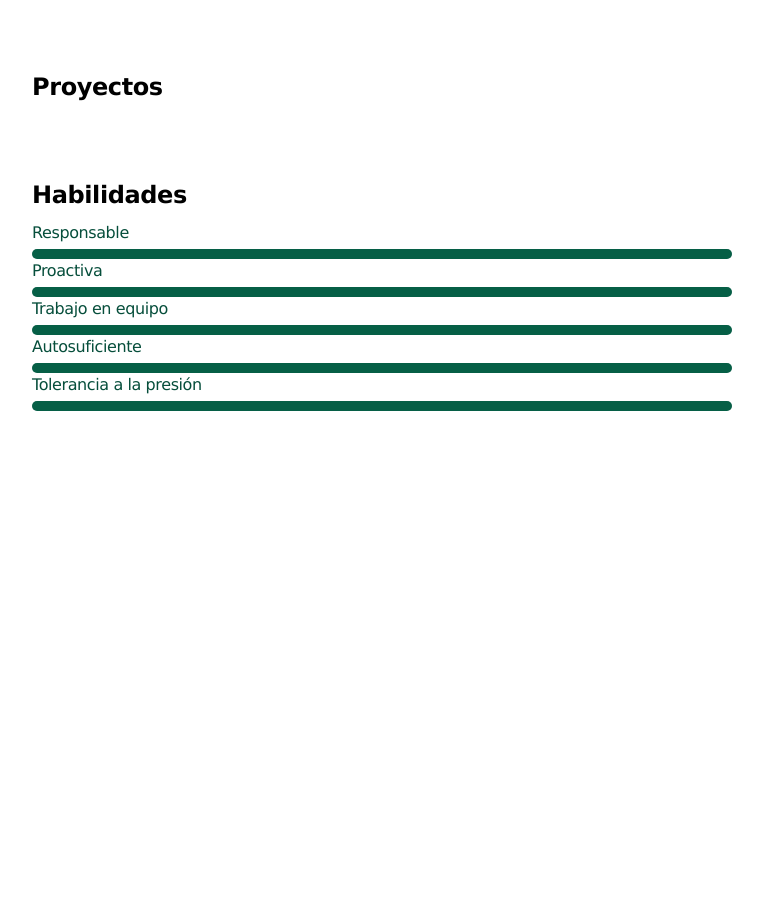
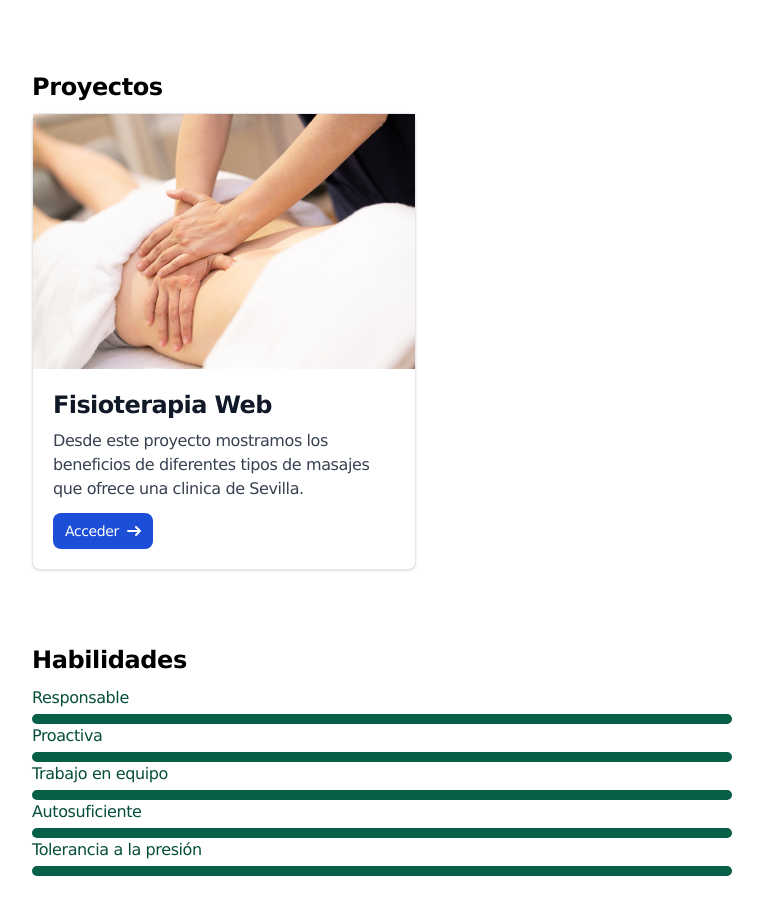
Before and after one commit to agua17/portfolio_agua, an Astro site: page / in a window 1280 px wide. Shown: the part 1301-2211 px from the top of the page, without its empty margins (258-1021 px from the left). Before the commit the page ends 1800 px from the top, so only its background shows below. Built offline with nearby package versions, Linux system fonts and the light colour scheme; Astro itself is replaced by a stand-in of ours.

Commit message:
cambios_fisio

```diff
--- a/cv.json
+++ b/cv.json
@@ -2,6 +2,7 @@
     "basics": {
       "name": "Aguas Santas Núñez Fresco",
       "label": "Desarrollador Web",
+      "fisio": "../portfolio_agua-1/src/assets/fisioterapeuta.png",
       "image": "../../assets/foto_presentacion.png",
       "email": "aguassantasnunez@gmail.com",
       "icon":"../src/assets/Mail.png",
--- a/src/components/sections/Projects.astro
+++ b/src/components/sections/Projects.astro
@@ -1,7 +1,33 @@
 ---
+import { Image } from "astro:assets";
 import Section from "../Section.astro";
+import {basics} from "@cv"
+import fisio from "../../assets/fisioterapeuta.png"
+
+const {name, label, location,profiles,email,phone} = basics
+
 ---
 
 <Section title="Proyectos">
 
+
+<div class="max-w-sm bg-white border border-gray-200 rounded-lg shadow dark:bg-gray-800 dark:border-gray-700">
+    <figure class="rounded-t-lg">
+        <Image src={fisio} alt={name} />
+    </figure>
+    <div class="p-5">
+        <a href="#">
+            <h5 class="mb-2 text-2xl font-bold tracking-tight text-gray-900 dark:text-white">Fisioterapia Web</h5>
+        </a>
+        <p class="mb-3 font-normal text-gray-700 dark:text-gray-400">Desde este proyecto mostramos los beneficios de diferentes tipos de masajes que ofrece una clinica de Sevilla.</p>
+        <a href="https://agua17.github.io/fisioterapia_web/" class="inline-flex items-center px-3 py-2 text-sm font-medium text-center text-white bg-blue-700 rounded-lg hover:bg-blue-800 focus:ring-4 focus:outline-none focus:ring-blue-300 dark:bg-blue-600 dark:hover:bg-blue-700 dark:focus:ring-blue-800">
+            Acceder
+             <svg class="rtl:rotate-180 w-3.5 h-3.5 ms-2" aria-hidden="true" xmlns="http://www.w3.org/2000/svg" fill="none" viewBox="0 0 14 10">
+                <path stroke="currentColor" stroke-linecap="round" stroke-linejoin="round" stroke-width="2" d="M1 5h12m0 0L9 1m4 4L9 9"/>
+            </svg>
+        </a>
+    </div>
+</div>
+
+
 </Section>
```
Also changed, not shown: src/assets/fisioterapeuta.png (added).
